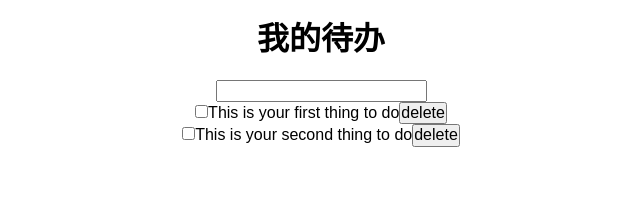
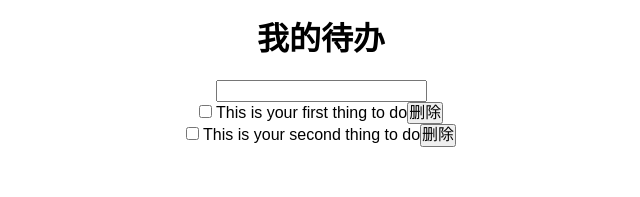
Before and after one commit to z2x/todo.it, a React (Create React App) app: page / in a window 1280 px wide. Shown: the top 197 px of the page, without its empty margins (319-959 px from the left). Built offline with nearby package versions, Linux system fonts and the light colour scheme.

Commit message:
Achieve todo delete

```diff
--- a/src/App.js
+++ b/src/App.js
@@ -22,9 +22,9 @@ class App extends Component {
   }
 
   render() {
-    let todos = this.state.todoList.map((item, index) => {
+    let todos = this.state.todoList.filter((item) => !item.deleted).map((item, index) => {
       return (
-        <li key={index}>
+        <li key={index} >
           <TodoItem todo={item} onToggle={this.toggle.bind(this)} onDelete={this.delete.bind(this)}/>
         </li>
       );
@@ -69,7 +69,7 @@ class App extends Component {
   }
 
   delete(event, todo) {
-    todo.delete = true;
+    todo.deleted = true;
     this.setState(this.state);
   }
 }
--- a/src/TodoItem.js
+++ b/src/TodoItem.js
@@ -4,18 +4,15 @@ class TodoItem extends Component {
   render() {
     return (
       <div>
-        <input type="checkbox" checked={this.props.todo.status === 'completed'} onChange={this.toggle.bind(this)}/>
-        {this.props.todo.title}
-
-        <button onClick={this.delete.bind(this)}>delete</button>
+        <input type="checkbox" checked={this.props.todo.status === 'completed'}
+      onChange={this.toggle.bind(this)}/> {this.props.todo.title}
+        <button onClick={this.delete.bind(this)}>删除</button>
       </div>
     );
   }
-
   toggle(e) {
     this.props.onToggle(e, this.props.todo);
   }
-
   delete(e) {
     this.props.onDelete(e, this.props.todo);
   }
```
